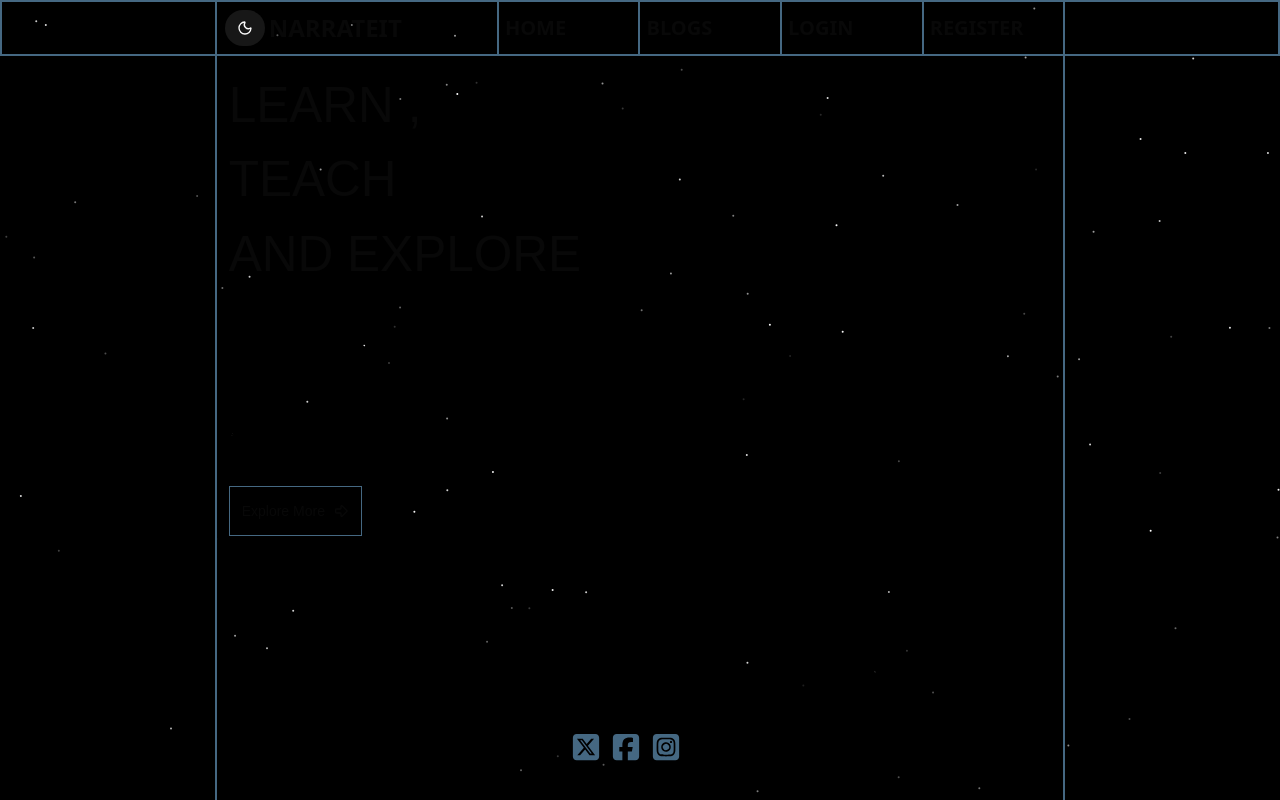
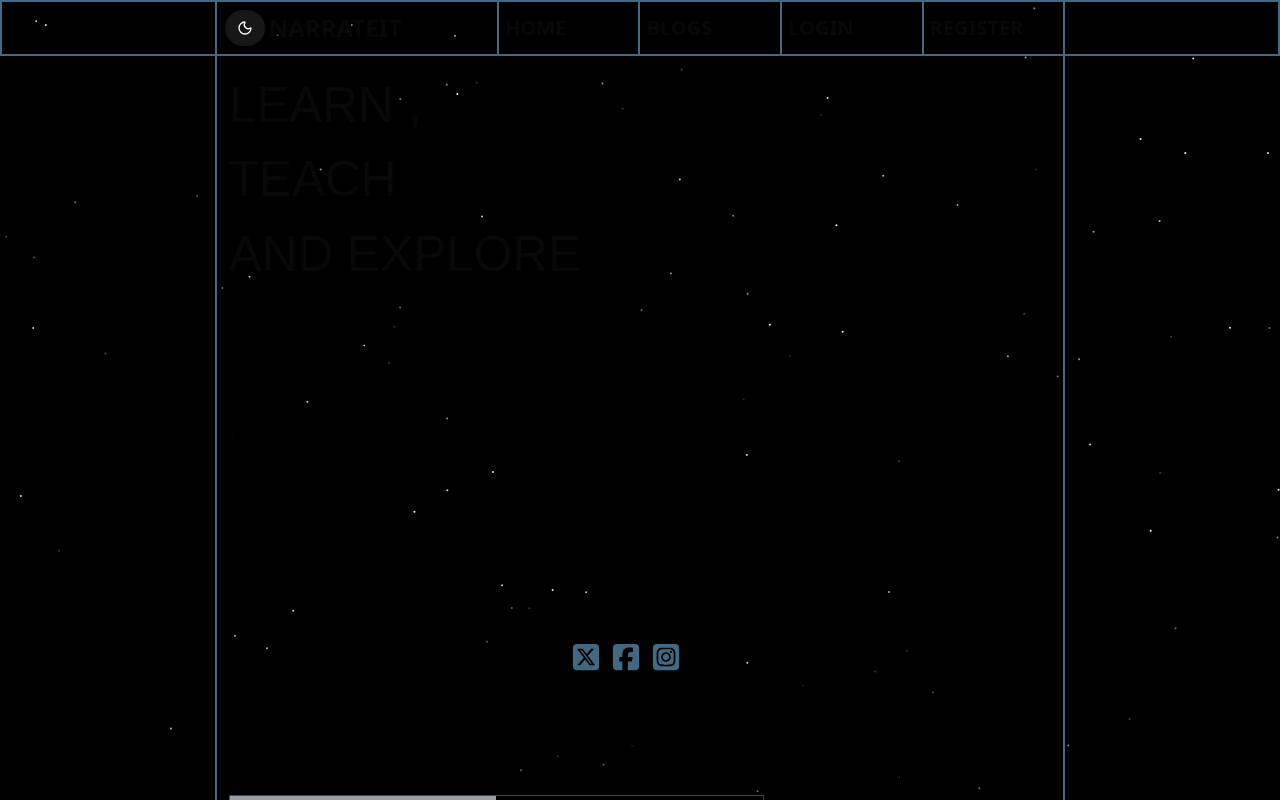
Before and after one commit to dip00-bb/narrating-frontend, a Next.js app: page / in a window 1280 px wide. Shown: the top 800 px of the page. Built offline with nearby package versions, Linux system fonts and the light colour scheme; grey boxes are pictures that could not be loaded; a web font is replaced by a local one.

Commit message:
remove BTN button

```diff
--- a/app/COMPONENT/BANNER/BannerHeader.tsx
+++ b/app/COMPONENT/BANNER/BannerHeader.tsx
@@ -2,7 +2,7 @@
 
 import { ArrowBigRight } from 'lucide-react';
 import { bbgBartle, smoochSans } from '@/app/FONTS/fonts';
-import BTN from '@/app/COMPONENT/BTN/ButtonBtn';
+// import BTN from '@/app/COMPONENT/btn/ButtonBtn';
 
 
 
@@ -18,9 +18,9 @@ const BannerHeader = () => {
                 <p className={`secondery-fontsize ${smoochSans.className}`}>Share Ideas, Discover More, Explore the World.
                     Join a community where curiosity leads the way, and every post sparks new possibilities. Your next adventure starts here.</p>
             </div>
-            <div>
+            {/* <div>
                 <BTN classes='py-6'>Explore More <ArrowBigRight/></BTN>
-            </div>
+            </div> */}
         </div>
     );
 };
```
